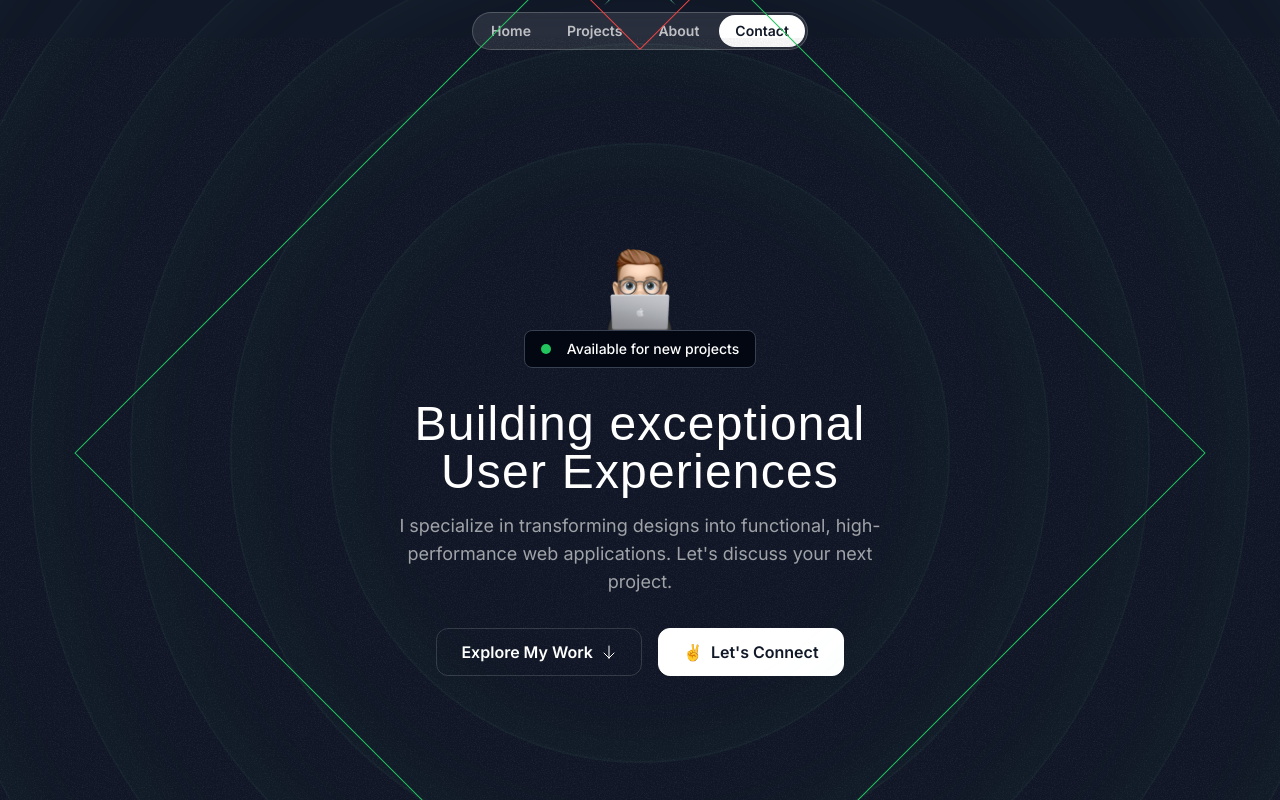
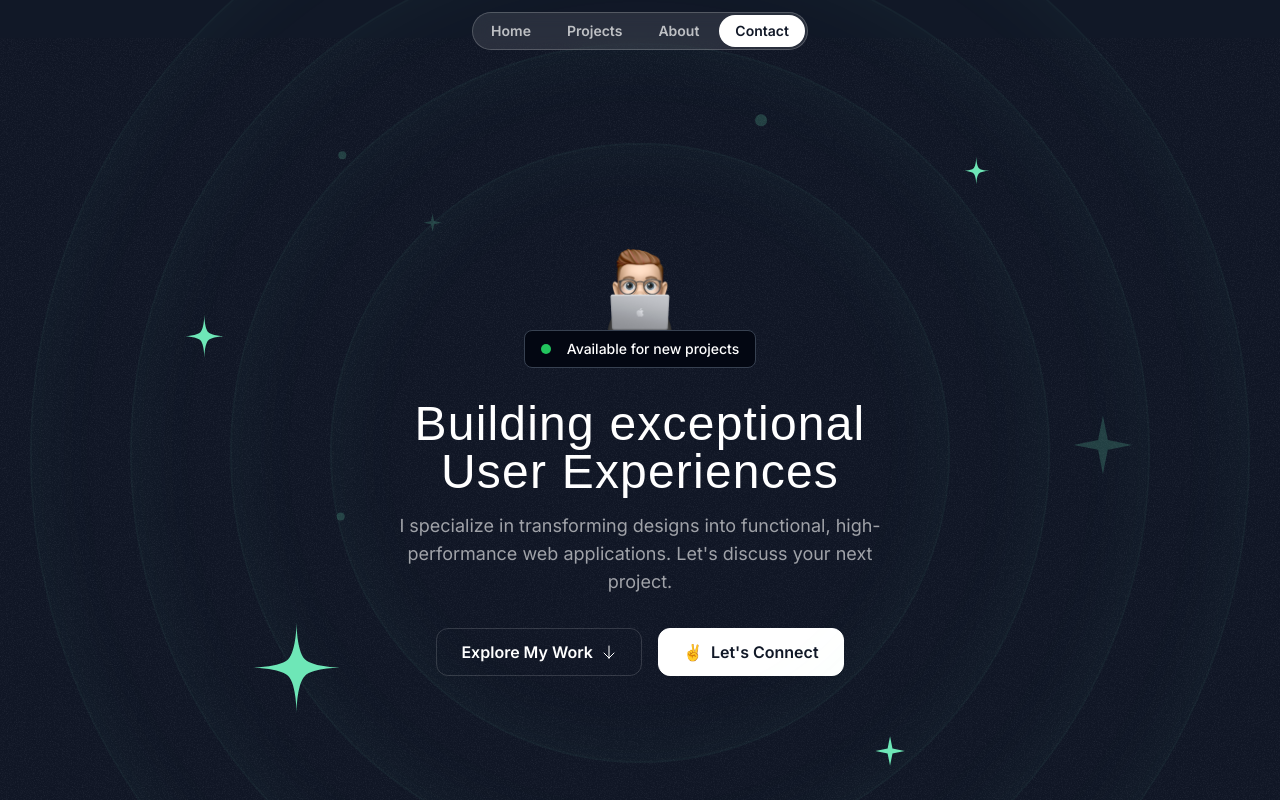
Before and after one commit to fedupp23/portfolio-2024, a Next.js app: page / in a window 1280 px wide. Shown: the top 800 px of the page. Built offline with nearby package versions, Linux system fonts and the light colour scheme; a web font is replaced by a local one.

Commit message:
added some stars and sparkles to the hero section

```diff
--- a/src/components/HeroOrbit.tsx
+++ b/src/components/HeroOrbit.tsx
@@ -3,12 +3,14 @@ import { PropsWithChildren } from "react"
 export const HeroOrbit=({children ,size,rotation }:PropsWithChildren<{size:number; rotation:number;}>)=>{
     return(
         <div className='absolute left-1/2 top-1/2 -translate-x-1/2 -translate-y-1/2'>
-      <div className='border border-green-500 size-[800px]' style={{
+      <div className='flex items-start justify-start' style={{
         transform:`rotate(${rotation}deg)`,
         height:`(${size}px)`,
         width:`${size}px`,
       }}>
-      <div className='border border-red-500 inline-flex'>
+      <div className='inline-flex' style={{
+        transform:`rotate(${rotation*-1}deg)`,
+      }}>
         {children}
       </div>
       </div>
--- a/src/sections/Header.tsx
+++ b/src/sections/Header.tsx
@@ -1,6 +1,6 @@
 export const Header = () => {
   return (
-  <div className="flex justify-center items-center relative top-3">
+  <div className="flex justify-center items-center relative top-3 z-50">
       <nav className="flex gap-1 p-0.5  border border-white/20 rounded-full bg-white/10 backdrop-blur">
         <a href="#"className="nav-item">Home</a>
         <a href="#"className="nav-item">Projects</a>
--- a/src/sections/Hero.tsx
+++ b/src/sections/Hero.tsx
@@ -4,6 +4,7 @@ import ArrowDown from '@/assets/icons/arrow-down.svg';
 import grainImage from '@/assets/images/grain.jpg';
 import StarIcon from '@/assets/icons/star.svg';
 import { HeroOrbit } from '@/components/HeroOrbit';
+import SparkleIcon from '@/assets/icons/sparkle.svg';
 export const HeroSection = () => {
   return (
     <div className='py-[90px]  md:py-48 lg:py-48  relative z-0 overflow-x-clip'>
@@ -12,10 +13,34 @@ export const HeroSection = () => {
       <div  className='size-[820px] hero-ring'></div>
       <div  className='size-[1020px] hero-ring'></div>
       <div  className='size-[1220px] hero-ring '></div>
-      <div  className='size-[1440px] hero-ring '></div>
-      <div  className='size-[1600px] hero-ring '></div>
-      <HeroOrbit size={800} rotation={45}>
-        <StarIcon className='size-28 text-emerald-300' />
+      {/* <div  className='size-[1440px] hero-ring '></div> */}
+      {/* <div  className='size-[1600px] hero-ring '></div> */}
+      <HeroOrbit size={910} rotation={-32}>
+        <StarIcon className='size-[100px] text-emerald-300' />
+      </HeroOrbit>
+      <HeroOrbit size={950} rotation={15}>
+        <StarIcon className='size-12 text-emerald-300' />
+      </HeroOrbit>
+      <HeroOrbit size={910} rotation={140}>
+        <StarIcon className='size-8 text-emerald-300' />
+      </HeroOrbit>
+      <HeroOrbit size={810} rotation={-130}>
+        <SparkleIcon className='size-8 text-emerald-300' />
+      </HeroOrbit>
+      <HeroOrbit size={640} rotation={48}>
+        <SparkleIcon className='size-5 text-emerald-300/20' />
+      </HeroOrbit>
+      <HeroOrbit size={990} rotation={179}>
+        <SparkleIcon className='size-16 text-emerald-300/20' />
+      </HeroOrbit>
+      <HeroOrbit size={720} rotation={110}>
+        <div className='size-3 rounded-full bg-emerald-300/20' />
+      </HeroOrbit>
+      <HeroOrbit size={620} rotation={-12}>
+        <div className='size-2 rounded-full bg-emerald-300/20' />
+      </HeroOrbit>
+      <HeroOrbit size={850} rotation={45}>
+        <div className='size-2 rounded-full bg-emerald-300/20' />
       </HeroOrbit>
       <div className="container mx-auto">
         <div className='flex flex-col items-center overflow-hidden'>
```
